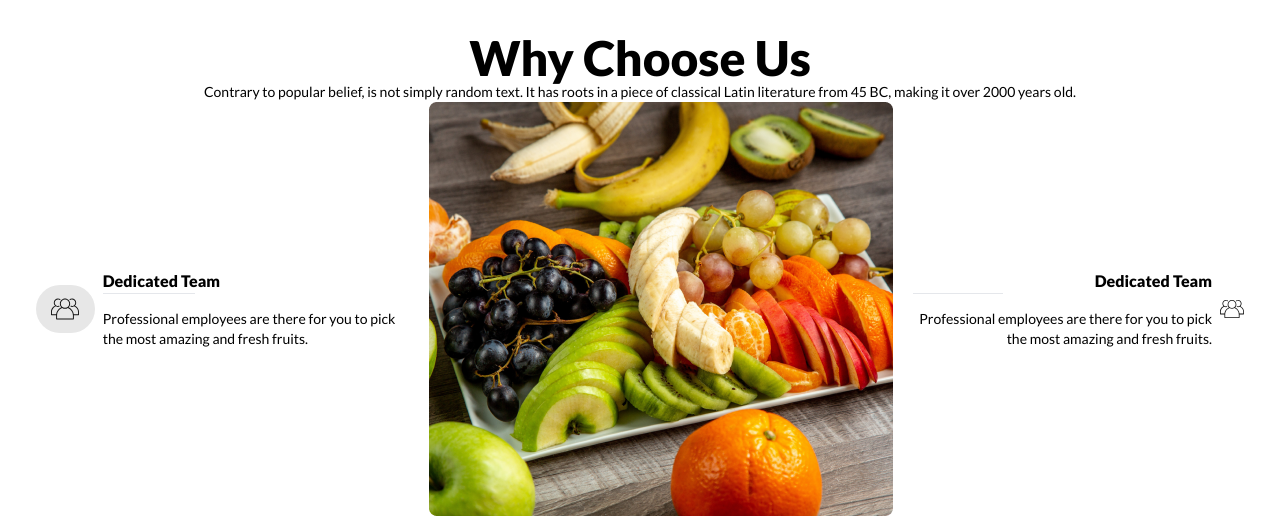
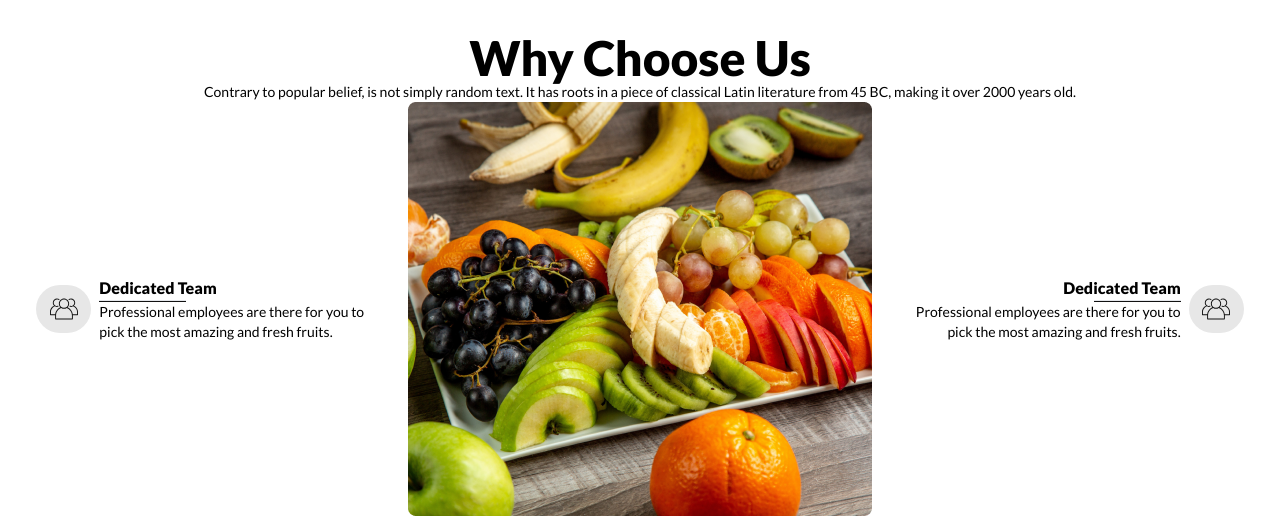
Before and after one commit to devalienbrain/15-B8A3-fruit-brust, a plain HTML site: page index.html in a window 1280 px wide. Shown: the part 2631-3147 px from the top of the page. Drawn offline with nearby package versions, Linux system fonts and the light colour scheme.

Commit message:
Why choose us hr Seized

```diff
--- a/index.html
+++ b/index.html
@@ -499,7 +499,7 @@
             <h4 class="text-base font-black">
               Dedicated Team
             </h4>
-            <hr class="w-[30%] h-4 text-4xl font-black">
+            <hr class="text-right w-[30%] h-0.5 text-4xl bg-[#121212] mr-auto ml-0">
             <p>
               Professional employees are there for you to pick the most amazing and fresh fruits.
             </p>
@@ -514,12 +514,14 @@
             <h4 class="text-base font-black">
               Dedicated Team
             </h4>
-            <hr class="text-right w-[30%] h-4 text-4xl font-black">
+            <hr class="text-right w-[30%] h-0.5 text-4xl bg-[#121212] ml-auto mr-0">
             <p>
               Professional employees are there for you to pick the most amazing and fresh fruits.
             </p>
           </div>
-          <img class="w-7" src="images/icons/group-1.svg" alt="">
+          <div class="w-24 h-12 bg-[#12121219] rounded-3xl flex justify-center items-center">
+            <img class="w-7" src="images/icons/group-1.svg" alt="">
+          </div>
         </div>
       </div>
     </section>
```
